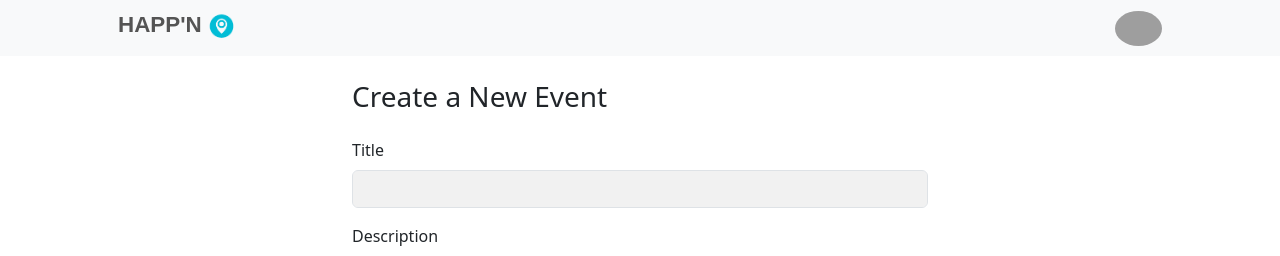
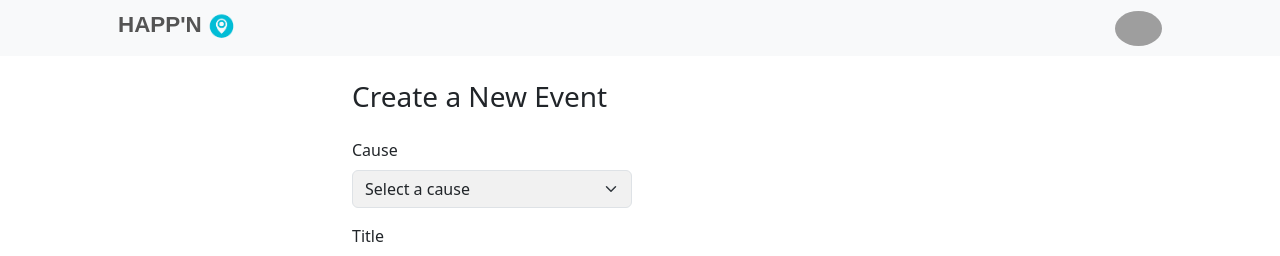
Before and after one commit to pursuit-monique/caps-front-end, a React (Create React App) app: page /new/event in a window 1280 px wide. Shown: the top 256 px of the page. Built offline with nearby package versions, Linux system fonts and the light colour scheme; no server answers; sample sign-in values are in the browser's storage; grey boxes are pictures that could not be loaded; a web font is replaced by a local one.

Commit message:
create event connect to backend

```diff
--- a/src/App.js
+++ b/src/App.js
@@ -21,7 +21,7 @@ function App() {
             <Route element={<PrivateRoutes />}>
               <Route path="/index" element={<Home />} exact />
               <Route path="/event/:id" element={<Event />} />
-              <Route path="/event2" element={<Event2 />} />
+              <Route path="/event2/:id" element={<Event2 />} />
               <Route path="/new/event" element={<NewEvent />} />
 
               {/* <Route path="/new" element={<New />} />
--- a/src/pages/Event2.jsx
+++ b/src/pages/Event2.jsx
@@ -1,6 +1,23 @@
-import React from "react";
+import { useState, useEffect } from "react";
+import { useParams } from "react-router-dom";
+import axios from "axios";
 
 function Event2() {
+  const API = process.env.REACT_APP_BACKEND_URL;
+  const { id } = useParams();
+  const [event, setEvent] = useState("");
+  const [organizer, setOrganizer] = useState("");
+
+  useEffect(() => {
+    axios
+      .get(`${API}/events/${id}`)
+      .then((res) => {
+        console.log(res.data);
+        setEvent(res.data);
+      })
+      .catch((err) => console.log(err));
+  }, [id]);
+
   return (
     <div className="container">
       {/* <Header /> */}
@@ -13,8 +30,9 @@ function Event2() {
           /> */}
           <img
             className="img-fluid rounded mb-4 mb-lg-0"
-            src="https://picsum.photos/400/300"
-            alt=""
+            // src="https://picsum.photos/400/300"
+            src={event.img_link}
+            alt="event cover photo"
           />
         </div>
         <div className="col-md-5">
@@ -30,7 +48,7 @@ function Event2() {
           </a> */}
           <div className="event-details-container">
             <div className="event-title-wrapper">
-              <h3 className="event-title">National Pride</h3>
+              <h3 className="event-title">{event.title}</h3>
             </div>
             <div className="event-creator-container">
               <img
@@ -47,13 +65,10 @@ function Event2() {
                 </ul>
               </div>
             </div>
-            <p className="event-description">
-              Labore et consectetur magna officia ad fugiat eiusmod deserunt.
-              Tempor ea officia ipsum elit mollit cillum sit aliquip dolore sint
-              anim consequat consectetur tempor velit exercitation occaecat
-              cupidatat proident.Amet nisi nulla est cupidatat sit reprehenderit
-              ad consequat anim dolor non.
-            </p>
+            <p className="event-description">{event.description}</p>
+            <p className="event-date">{event.date}</p>
+            <p className="event-time">{event.time}</p>
+
             <div className="live-btn-container">
               <div>
                 <div className="live-btn-wrapper">
--- a/src/pages/Login.css
+++ b/src/pages/Login.css
@@ -186,6 +186,7 @@ a.google span {
 
   .signup-cover-img {
     width: 50%;
+    max-width: 650px;
     /* height: 100%; */
   }
 }
--- a/src/pages/Login.jsx
+++ b/src/pages/Login.jsx
@@ -7,7 +7,9 @@ import "./Login.css";
 export default function SignupLogin() {
   const [user, setUser] = useState({ email: "", password: "" });
   const navigate = useNavigate();
-  const API = process.env.REACT_APP_BACKEND_URL;
+  // const API = process.env.REACT_APP_BACKEND_URL;
+  const API = process.env.REACT_APP_LOCAL_BACKEND;
+
   async function googleLogin() {
     try {
       const firebaseUser = await signInWithGoogle();
@@ -18,9 +20,9 @@ export default function SignupLogin() {
         email: firebaseUser.email,
         f_name: firebaseUser.displayName.split(" ")[0],
         l_name: firebaseUser.displayName.split(" ")[1],
-        user_profile_link: firebaseUser.photoURL,
+        user_profile_link: "",
       });
-      // navigate("/index");
+      navigate("/index");
     } catch (error) {
       console.log(error.message);
       alert(error.message);
--- a/src/pages/NewEvent.jsx
+++ b/src/pages/NewEvent.jsx
@@ -13,6 +13,7 @@ function NewEvent() {
   const { currentUser } = useContext(AuthContext);
 
   const [event, setEvent] = useState({
+    cause_id: "",
     title: "",
     description: "",
     date: "",
@@ -57,14 +58,16 @@ function NewEvent() {
     const newEvent = {
       ...event,
       organizer_user_id: currentUser.uid,
-      lat: geo.lat,
-      lng: geo.lng,
+      latitude: geo.lat,
+      longitude: geo.lng,
       address: value.label,
       img_link: imageURL,
     };
 
     console.log(newEvent);
-    const API = process.env.REACT_APP_BACKEND_URL;
+    // const API = process.env.REACT_APP_BACKEND_URL;
+    const API = process.env.REACT_APP_LOCAL_BACKEND;
+    console.log("API", API);
     const res = await axios.post(`${API}/events`, newEvent);
     console.log("response from backend after event submit", res);
   }
@@ -74,6 +77,28 @@ function NewEvent() {
       <div className="container event-form-container my-4">
         <form className="row g-3" onSubmit={handleSubmit}>
           <h3>Create a New Event</h3>
+
+          <div className="col-md-6">
+            <label htmlFor="cause" className="form-label">
+              Cause
+            </label>
+            <select
+              name="event-type"
+              className="form-select"
+              id="cause"
+              value={event.cause_id}
+              onChange={(e) => setEvent({ ...event, cause_id: e.target.value })}
+            >
+              <option value="">Select a cause</option>
+              <option value="1">Environmental Conservation</option>
+              <option value="2">Education</option>
+              <option value="3">Animal Rights</option>
+              <option value="4">Societal Justice</option>
+              <option value="5">Disability Rights</option>
+              <option value="6">Veterans Issues</option>
+              <option value="7">Mental Health Awareness</option>
+            </select>
+          </div>
 
           <div className="col-md-12">
             <label htmlFor="title" className="form-label">
@@ -115,10 +140,10 @@ function NewEvent() {
               name="event-type"
               className="form-select"
               id="category"
-              value={event.title}
+              value={event.category}
               onChange={(e) => setEvent({ ...event, category: e.target.value })}
             >
-              {/* <option value="">Select a category</option>
+              <option value="">Select a category</option>
               <option value="conferences">Conferences</option>
               <option value="festivals">Festivals</option>
               <option value="sports">Sports</option>
@@ -126,8 +151,9 @@ function NewEvent() {
               <option value="workshop">Workshop</option>
               <option value="charity">Charity</option>
               <option value="community">Community</option>
-              <option value="food-beverage">Food &amp; Beverage</option> */}
-              <option value="">Select a category</option>
+              <option value="food">Food &amp; Beverage</option>
+
+              {/* <option value="">Select a category</option>
               <option value="environmental-conservation">
                 Environmental Conservation
               </option>
@@ -138,7 +164,7 @@ function NewEvent() {
               <option value="veterans-issues">Veterans Issues</option>
               <option value="mental-health-awareness">
                 Mental Health Awareness
-              </option>
+              </option> */}
             </select>
           </div>
           <div className="row"></div>
```
